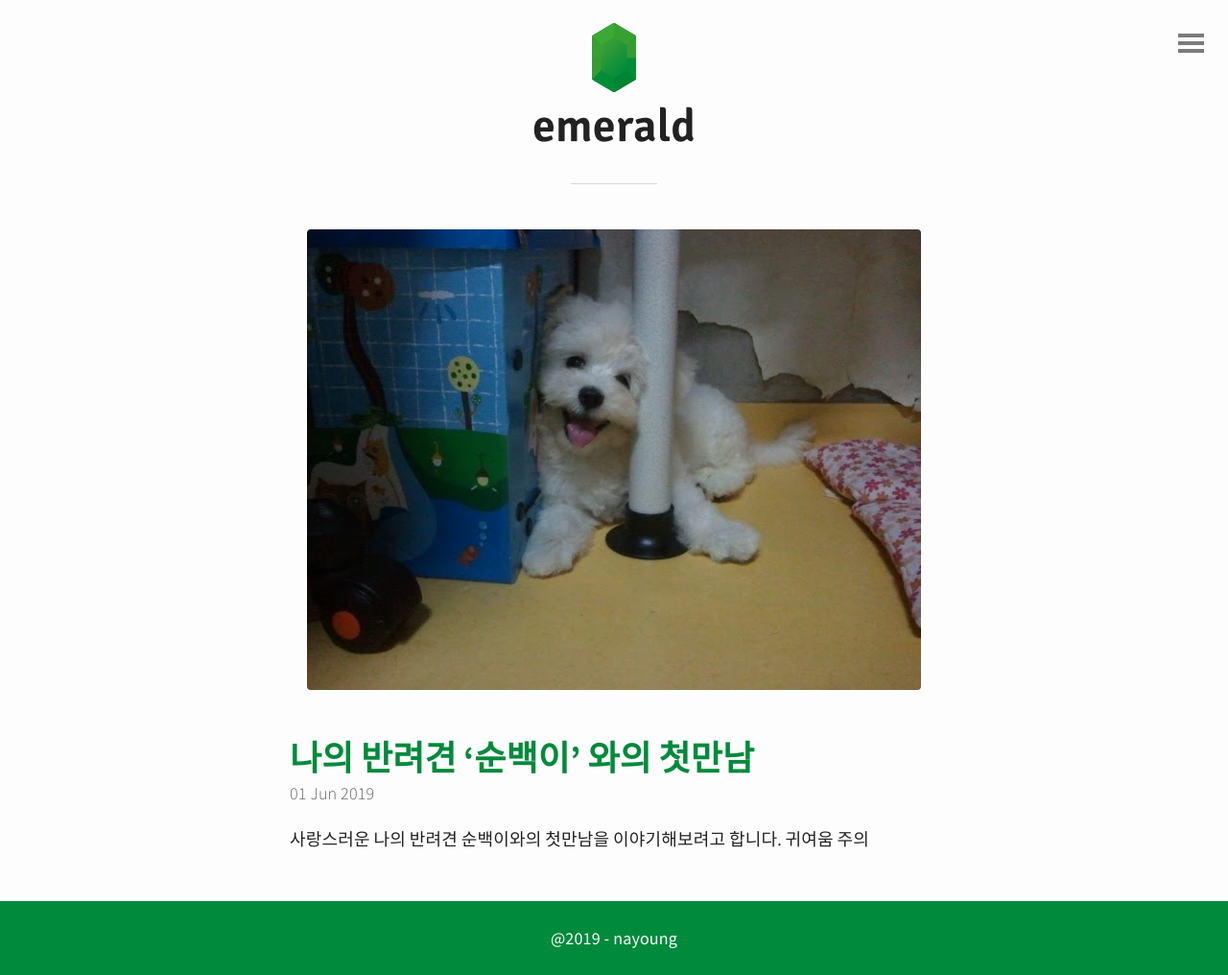
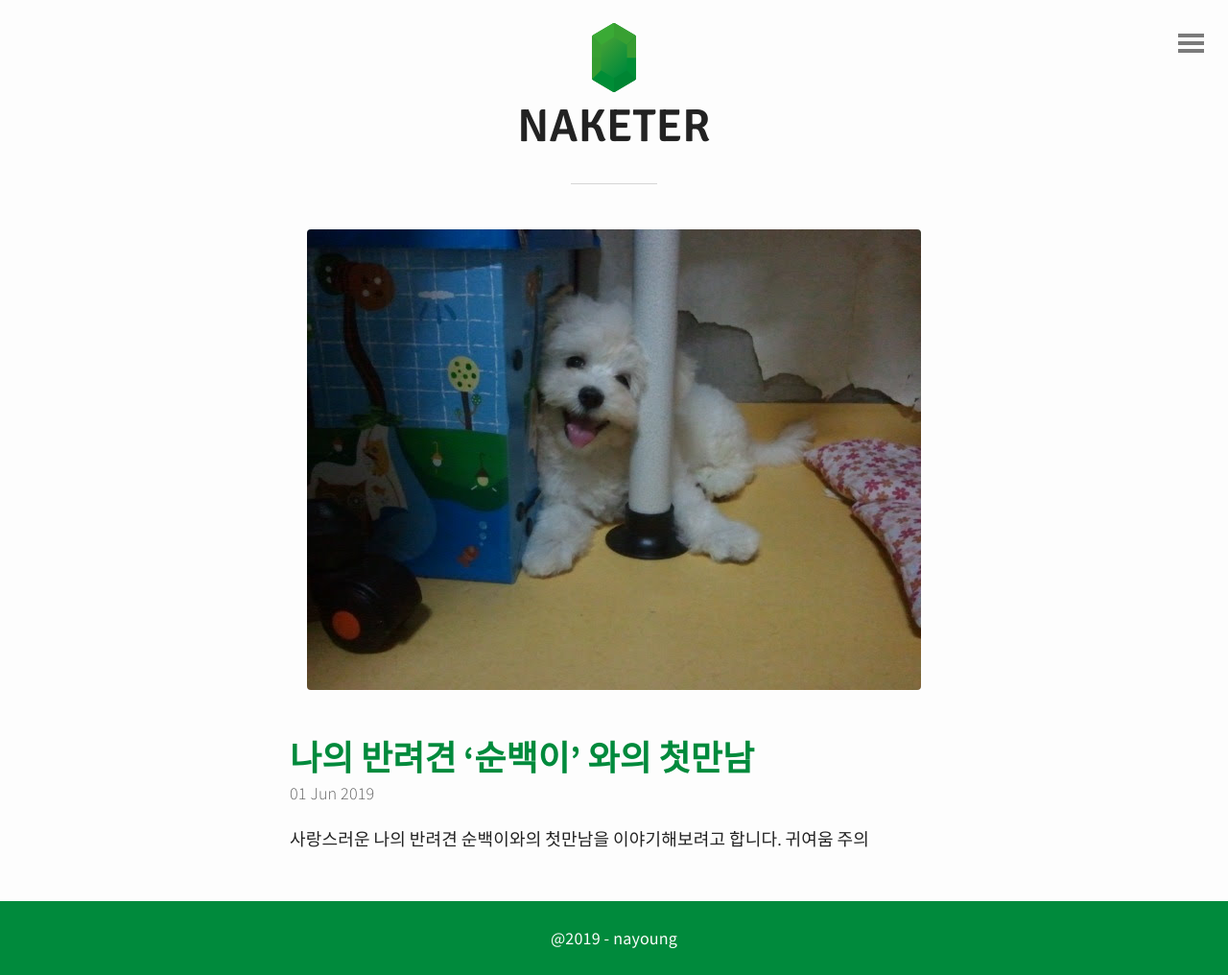
Before and after one commit to nayoungeee/naketer, a Jekyll site: the page built from index.html, in a window 1280 px wide. Shown: the whole page at 96% size. Built offline with Jekyll 4.4.1, drawn with Linux system fonts in a browser that asks for light colours; the list of posts is cut into pages by our own code.

Commit message:
Update header.html

```diff
--- a/_includes/header.html
+++ b/_includes/header.html
@@ -1,6 +1,6 @@
 <header id="header">
 	<a href="{{ site.baseurl }}">
 		<img src="{{ "/img/emerald.svg" | prepend: site.baseurl | replace: '//', '/' }}" alt="Emerald Logo">
-	  <h1>emerald</h1>
+	  <h1>NAKETER</h1>
 	</a>
 </header>
```
